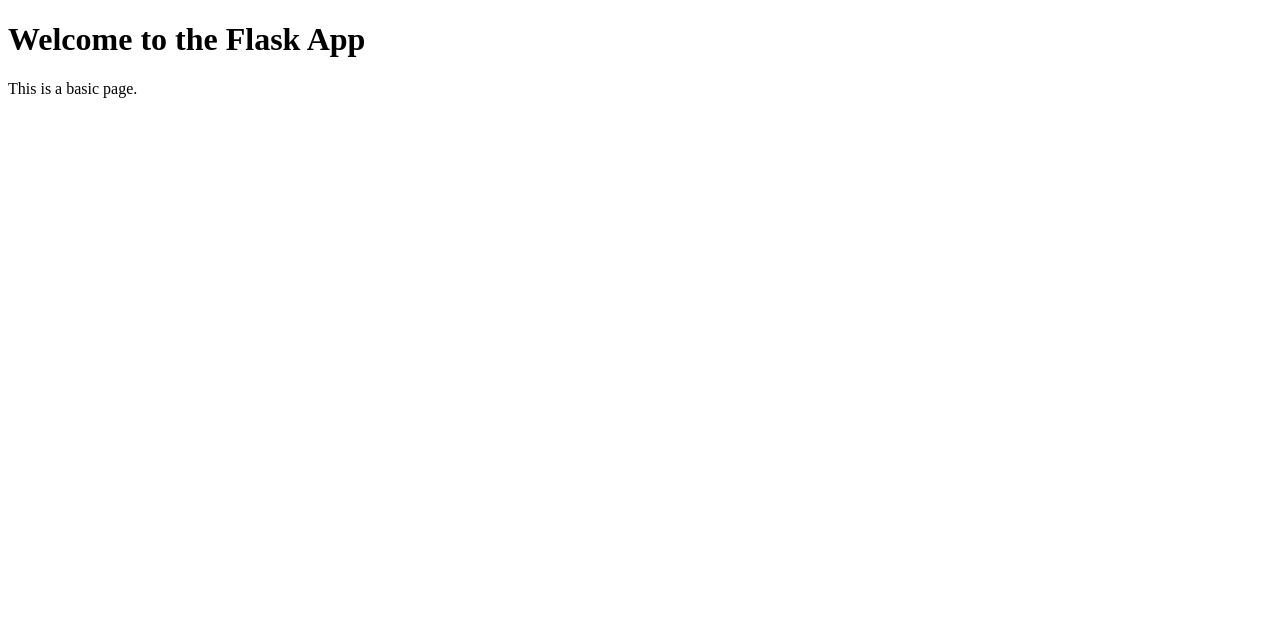
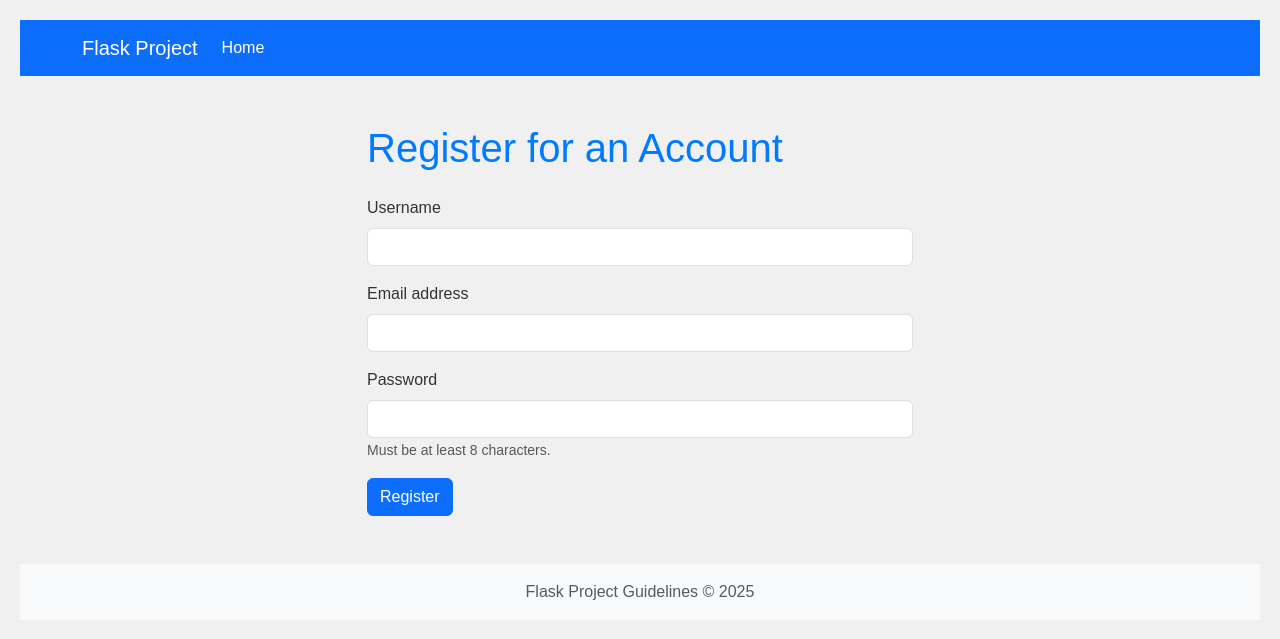
Before and after one commit to saipotnuru890/Full-stack-Project, a Flask app: page / in a window 1280 px wide. Shown: the top 639 px of the page. Run offline with Flask 3, Linux system fonts and the light colour scheme.

Commit message:
Enhance templates with Bootstrap styling and add client-side validation

```diff
--- a/static/js/main.js
+++ b/static/js/main.js
@@ -1,6 +1,40 @@
-console.log('Flask app loaded');
+// Ensure the script runs once the entire page (DOM) is loaded
+$(document).ready(function() {
 
-// Basic JavaScript functionality
-document.addEventListener('DOMContentLoaded', function() {
-    console.log('DOM loaded');
+    // Attach an event handler to the form's submit event
+    $('#registrationForm').on('submit', function(e) {
+
+        let isValid = true; // Flag to track overall form validity
+
+        // --- 1. Empty Field Validation (e.g., Username) ---
+        const username = $('#username').val().trim();
+        if (username === '') {
+            $('#username').addClass('is-invalid'); // Add Bootstrap's error class
+            isValid = false;
+        } else {
+            $('#username').removeClass('is-invalid');
+        }
+
+        // --- 2. Password Strength Validation (Example) ---
+        const password = $('#password').val();
+        if (password.length < 8) {
+            $('#password').addClass('is-invalid');
+            // Small UI effect: Flash a message
+            $('#passwordHelp').text('Password is too weak (min 8 chars).').css('color', 'red').fadeOut(100).fadeIn(400);
+            isValid = false;
+        } else {
+            $('#password').removeClass('is-invalid');
+            $('#passwordHelp').text('Must be at least 8 characters.').css('color', 'muted');
+        }
+
+        // --- 3. Prevent submission if validation failed ---
+        if (!isValid) {
+            e.preventDefault(); // Stop the form from submitting to the server
+            // Optional: Show a general confirmation message or alert
+            console.log("Frontend validation failed. Check fields.");
+        }
+
+        // If 'isValid' is true, the form will submit normally to the Flask route.
+    });
+
 });
--- a/templates/index.html
+++ b/templates/index.html
@@ -3,10 +3,71 @@
 <head>
     <meta charset="UTF-8">
     <meta name="viewport" content="width=device-width, initial-scale=1.0">
-    <title>Flask App</title>
+    <title>Project Idea | Registration</title>
+    <link href="https://cdn.jsdelivr.net/npm/bootstrap@5.3.3/dist/css/bootstrap.min.css" rel="stylesheet">
+    <link rel="stylesheet" href="{{ url_for('static', filename='css/style.css') }}">
 </head>
 <body>
-    <h1>Welcome to the Flask App</h1>
-    <p>This is a basic page.</p>
+    <header>
+        <nav class="navbar navbar-expand-lg navbar-dark bg-primary">
+            <div class="container">
+                <a class="navbar-brand" href="/">Flask Project</a>
+                <ul class="navbar-nav me-auto mb-2 mb-lg-0">
+                    <li class="nav-item">
+                        <a class="nav-link active" aria-current="page" href="/">Home</a>
+                    </li>
+                </ul>
+            </div>
+        </nav>
+    </header>
+
+    <main class="container my-5">
+        <section class="row justify-content-center">
+            <div class="col-md-6">
+                <h1 class="mb-4">Register for an Account</h1>
+
+                <form id="registrationForm" action="{{ url_for('submit') }}" method="POST">
+
+                    <div class="mb-3">
+                        <label for="username" class="form-label">Username</label>
+                        <input type="text" class="form-control" id="username" name="username" required>
+                        <div class="invalid-feedback">
+                            Username is required and cannot be empty.
+                        </div>
+                    </div>
+
+                    <div class="mb-3">
+                        <label for="email" class="form-label">Email address</label>
+                        <input type="email" class="form-control" id="email" name="email" required>
+                        <div class="invalid-feedback">
+                            Please enter a valid email address.
+                        </div>
+                    </div>
+
+                    <div class="mb-3">
+                        <label for="password" class="form-label">Password</label>
+                        <input type="password" class="form-control" id="password" name="password" required>
+                        <small id="passwordHelp" class="form-text text-muted">Must be at least 8 characters.</small>
+                        <div class="invalid-feedback">
+                            Password must be strong (min 8 chars, etc.).
+                        </div>
+                    </div>
+
+                    <button type="submit" class="btn btn-primary">Register</button>
+                </form>
+
+            </div>
+        </section>
+    </main>
+
+    <footer class="footer mt-auto py-3 bg-light">
+        <div class="container text-center">
+            <span class="text-muted">Flask Project Guidelines &copy; 2025</span>
+        </div>
+    </footer>
+
+    <script src="https://cdn.jsdelivr.net/npm/bootstrap@5.3.3/dist/js/bootstrap.bundle.min.js"></script>
+    <script src="https://code.jquery.com/jquery-3.7.1.min.js"></script>
+    <script src="{{ url_for('static', filename='js/main.js') }}"></script>
 </body>
 </html>
```
Also changed, not shown: templates/success.html (+7 -3 lines).
